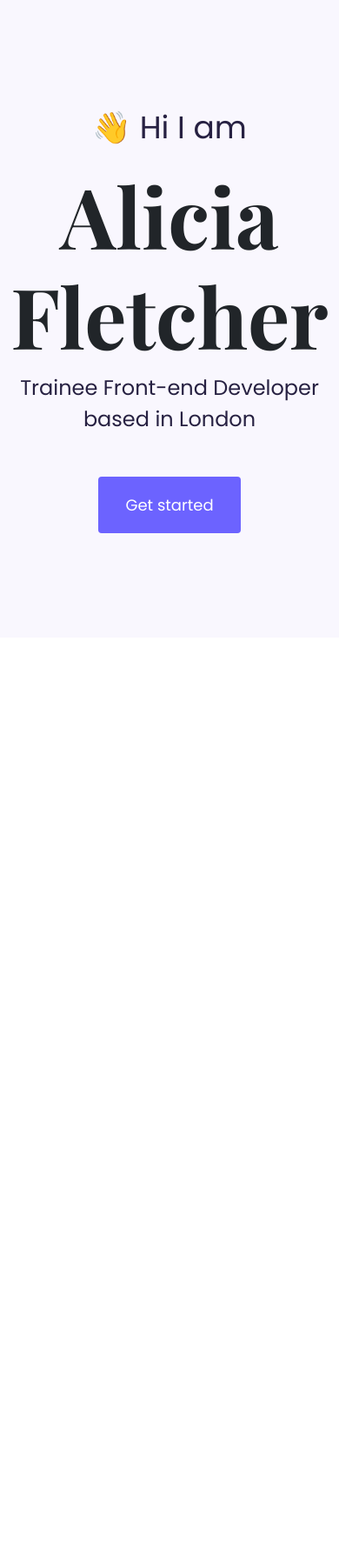
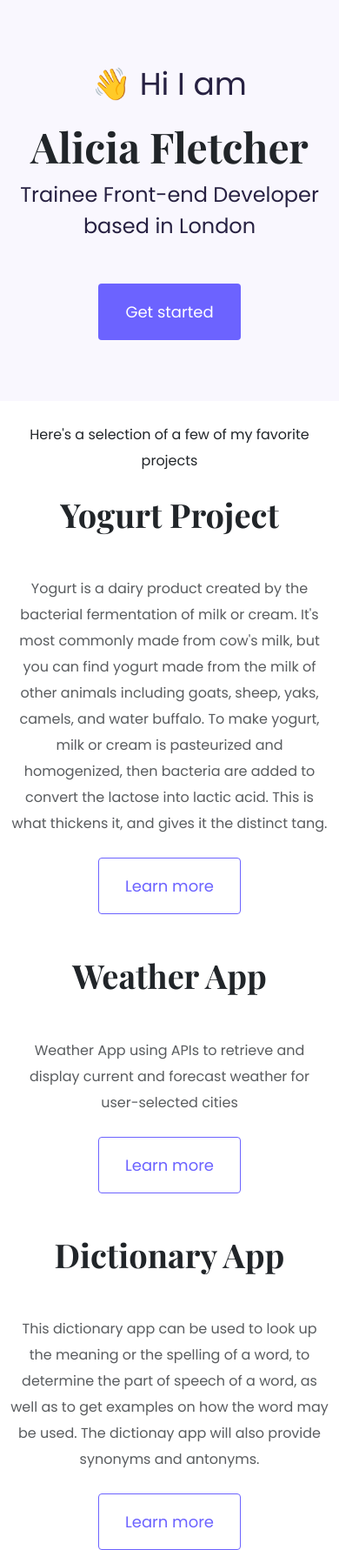
Before and after one commit to anafletcher/Project-portfolio, a plain HTML site: page index.html in a window 390 px wide. Shown: the whole page at 87% size. Before the commit the page ends 844 px from the top, so only its background shows below. Drawn offline with nearby package versions, Linux system fonts and the light colour scheme.

Commit message:
Added homepage content design

```diff
--- a/index.html
+++ b/index.html
@@ -37,5 +37,74 @@
         <a href="#" class="btn btn-branding">Get started</a>
       </div>
     </div>
+    <p class="text-center mt-4 mb-4">
+      Here's a selection of a few of my favorite projects
+    </p>
+    <div class="container">
+      <div class="row mb-5">
+        <div class="col d-none d-lg-block">
+          <img
+            src="images/yogurt.png"
+            alt="Yogurt project image"
+            class="img-fluid"
+          />
+        </div>
+        <div class="col">
+          <div class="project-description">
+            <h2 class="mb-5">Yogurt Project</h2>
+            <p class="mb-4 text-muted">
+              Yogurt is a dairy product created by the bacterial fermentation of
+              milk or cream. It's most commonly made from cow's milk, but you
+              can find yogurt made from the milk of other animals including
+              goats, sheep, yaks, camels, and water buffalo. To make yogurt,
+              milk or cream is pasteurized and homogenized, then bacteria are
+              added to convert the lactose into lactic acid. This is what
+              thickens it, and gives it the distinct tang.
+            </p>
+            <a href="#" class="btn btn-branding-outline">Learn more</a>
+          </div>
+        </div>
+      </div>
+      <div class="row mb-5">
+        <div class="col">
+          <div class="project-description">
+            <h2 class="mb-5">Weather App</h2>
+            <p class="mb-4 text-muted">
+              Weather App using APIs to retrieve and display current and
+              forecast weather for user-selected cities
+            </p>
+            <a href="#" class="btn btn-branding-outline">Learn more</a>
+          </div>
+        </div>
+        <div class="col d-none d-lg-block">
+          <img
+            src="images/weather-app.png"
+            alt="Weather App image"
+            class="img-fluid"
+          />
+        </div>
+      </div>
+      <div class="row">
+        <div class="col d-none d-lg-block">
+          <img
+            src="images/dictionary.png"
+            alt="Dictionary App image"
+            class="img-fluid"
+          />
+        </div>
+        <div class="col">
+          <div class="project-description">
+            <h2 class="mb-5">Dictionary App</h2>
+            <p class="mb-4 text-muted">
+              This dictionary app can be used to look up the meaning or the
+              spelling of a word, to determine the part of speech of a word, as
+              well as to get examples on how the word may be used. The dictionay
+              app will also provide synonyms and antonyms.
+            </p>
+            <a href="#" class="btn btn-branding-outline">Learn more</a>
+          </div>
+        </div>
+      </div>
+    </div>
   </body>
 </html>
--- a/styles/portfolio.css
+++ b/styles/portfolio.css
@@ -23,8 +23,15 @@ h1 {
   font-size: 96px;
 }
 
+h2 {
+  font-size: 64px;
+  font-weight: 700;
+}
+
 p {
   font-weight: normal;
+  font-size: 16px;
+  line-height: 30px;
 }
 
 .hero {
@@ -48,7 +55,7 @@ p {
 }
 
 .btn-branding {
-  color: white;
+  color: #ffffff;
   background: var(--branding-color);
   padding: 18px 30px;
   border-radius: 4px;
@@ -56,3 +63,35 @@ p {
   line-height: 27px;
   font-family: var(--default-font-family);
 }
+
+.btn-branding-outline {
+  color: var(--branding-color);
+  border: 1px solid var(--branding-color);
+  background: white;
+  padding: 18px 30px;
+  border-radius: 4px;
+  font-size: 18px;
+  line-height: 27px;
+  font-family: var(--default-font-family);
+}
+
+.project-description {
+  padding: 90px 60px;
+}
+
+@media (max-width: 800px) {
+  h1 {
+    font-size: 48px;
+  }
+  h2 {
+    font-size: 38px;
+  }
+  .hero {
+    padding: 70px 20px;
+  }
+  .project-description {
+    padding: 0;
+    font-size: 14px;
+    text-align: center;
+  }
+}
```
Also changed, not shown: images/dictionary.png (added), images/weather-app.png (added), images/yogurt.png (added), 1 other file.
